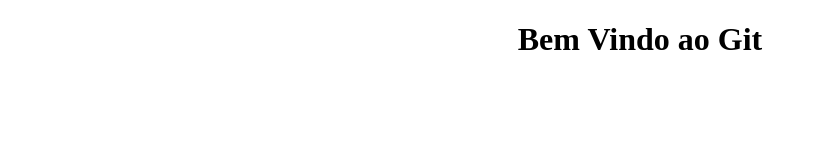
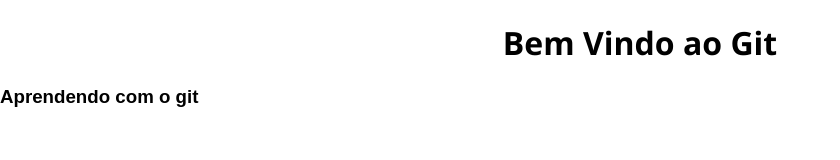
Before and after one commit to antonyng67/repositorygit, a plain HTML site: page index.html in a window 1280 px wide. Shown: the whole page, without its empty margins (0-840 px from the left). Drawn offline with Linux system fonts and the light colour scheme.

Commit message:
novo front end projeto

```diff
--- a/css/style.css
+++ b/css/style.css
@@ -5,4 +5,11 @@ body {
 
 h1 {
     text-align: center;
+    font-family: 'Segoe UI', Tahoma, Geneva, Verdana, sans-serif;
 }
+
+h3 {
+    text-indent: 10;
+    padding: 10;
+    font-family: Arial, Helvetica, sans-serif;
+}
--- a/index.html
+++ b/index.html
@@ -12,6 +12,7 @@
     <h1>
         Bem Vindo ao Git
     </h1>
+    <h3>Aprendendo com o git</h3>
 </body>
 
 </html>
```
